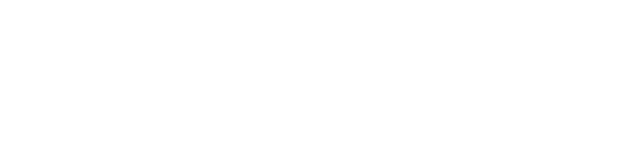
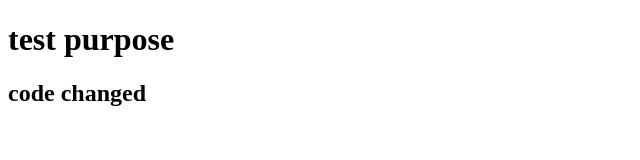
Before and after one commit to Rafidulhasib/my_second_repo, a plain HTML site: page index.html in a window 1280 px wide. Shown: the whole page, without its empty margins (0-640 px from the left). Drawn offline with Linux system fonts and the light colour scheme.

Commit message:
added h1

```diff
--- a/index.html
+++ b/index.html
@@ -7,6 +7,8 @@
     <title>My second github repo</title>
 </head>
 <body>
+    <h1>test purpose</h1>
+    <h2>code changed</h2>
 
 </body>
 </html>
```
